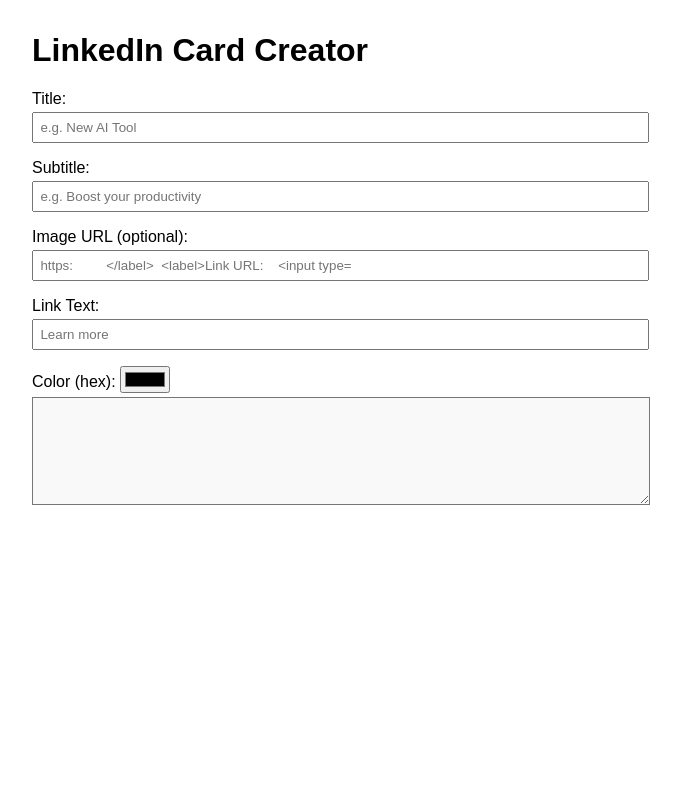
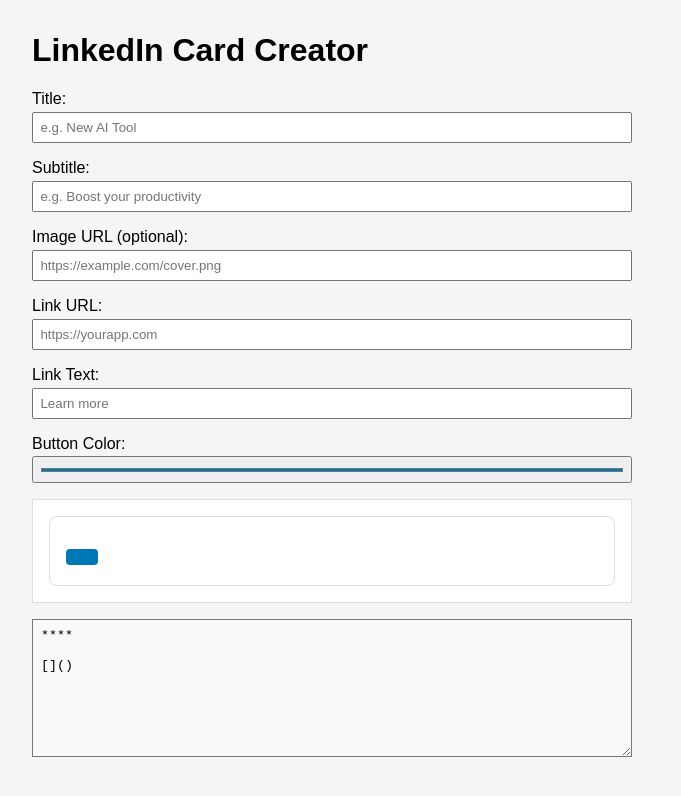
Before and after one commit to SatyaDileep/SatyaDileep.github.io, a Jekyll site: the page apps/linkedin-card.html, which Jekyll copies as it is, in a window 1280 px wide. Shown: the top 796 px of the page, without its empty margins (308-989 px from the left). Built offline with Jekyll 4.4.1, drawn with Linux system fonts in a browser that asks for light colours.

Commit message:
Update linkedin-card.html

```diff
--- a/apps/linkedin-card.html
+++ b/apps/linkedin-card.html
@@ -5,11 +5,35 @@
   <title>LinkedIn Card Creator</title>
   <meta name="viewport" content="width=device-width, initial-scale=1">
   <style>
-    body {font-family:sans-serif;max-width:600px;margin:2rem auto;padding:0 1rem;}
-    .preview {border:1px solid #ddd;padding:1rem;margin-top:1rem;background:#fff;}
-    .markdown {background:#f9f9f9;padding:.5rem;font-family:monospace;white-space:pre-wrap;}
+    body {
+      font-family:sans-serif;
+      max-width:600px;
+      margin:2rem auto;
+      padding:0 1rem;
+      background:#f5f5f5;
+    }
+    .preview {
+      border:1px solid #ddd;
+      padding:1rem;
+      margin-top:1rem;
+      background:#fff;
+    }
+    .markdown {
+      background:#f9f9f9;
+      padding:.5rem;
+      font-family:monospace;
+      white-space:pre-wrap;
+      margin-top:1rem;
+    }
     label {display:block;margin-top:1rem;}
-    input[type=text], textarea {width:100%;padding:.4rem;margin-top:.2rem;}
+    input[type=text],
+    textarea,
+    input[type=color] {
+      width:100%;
+      padding:.4rem;
+      margin-top:.2rem;
+      box-sizing:border-box;
+    }
     .controls {margin-top:1rem;}
   </style>
 </head>
@@ -27,7 +51,7 @@
   </label>
 
   <label>Image URL (optional):
-    <input type="text" id="image" placeholder="https:
+    <input type="text" id="image" placeholder="https://example.com/cover.png">
   </label>
 
   <label>Link URL:
@@ -38,31 +62,37 @@
     <input type="text" id="linkText" placeholder="Learn more">
   </label>
 
-  <label>Color (hex):
-    <input type="color" id="color" value="
+  <label>Button Color:
+    <input type="color" id="color" value="#0077b5">
   </label>
 </div>
 
 <div class="preview" id="preview"></div>
 
-<textarea class="markdown" id="markdown" rows="6" readonly></textarea>
+<textarea class="markdown" id="markdown" rows="8" readonly></textarea>
 
 <script>
   const fields = ['title','subtitle','image','link','linkText','color'];
   const $ = id => document.getElementById(id);
 
   function render() {
-    const vals = fields.reduce((o,f)=>{o[f]=$(f).value;return o;},{});
+    const vals = fields.reduce((o, f) => {
+      o[f] = $(f).value;
+      return o;
+    }, {});
+
     const card = `
 <div style="border:1px solid #ddd;border-radius:8px;overflow:hidden;font-family:sans-serif;background:#fff;">
-  ${vals.image ? `<img src="${vals.image}" style="width:100%;height:150px;object-fit:cover;">` : ''}
+  ${vals.image ? `<img src="${vals.image}" alt="" style="width:100%;height:150px;object-fit:cover;">` : ''}
   <div style="padding:1rem;">
     <h2 style="margin:0 0 .5rem 0;">${vals.title}</h2>
-    <p style="margin:0 0 1rem 0;color:
+    <p style="margin:0 0 1rem 0;color:#555;">${vals.subtitle}</p>
     <a href="${vals.link}" target="_blank" style="display:inline-block;padding:.5rem 1rem;background:${vals.color};color:#fff;border-radius:4px;text-decoration:none;">${vals.linkText}</a>
   </div>
 </div>`;
-    const md = `[!${vals.title}](${vals.link})\n\n**${vals.title}**\n${vals.subtitle}\n${vals.linkText}`;
+
+    const mdImage = vals.image ? `![${vals.title}](${vals.image})` : '';
+    const md = `${mdImage ? mdImage + '\n\n' : ''}**${vals.title}**\n${vals.subtitle}\n[${vals.linkText}](${vals.link})`;
 
     $('preview').innerHTML = card;
     $('markdown').value = md;
```
